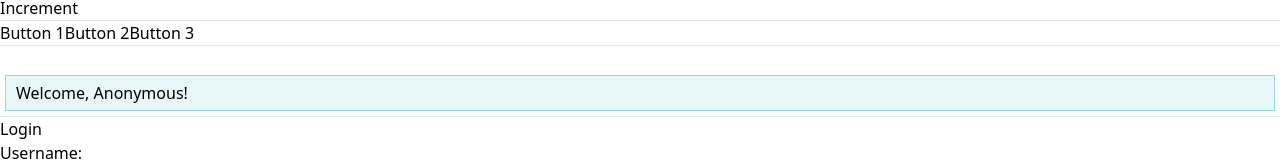
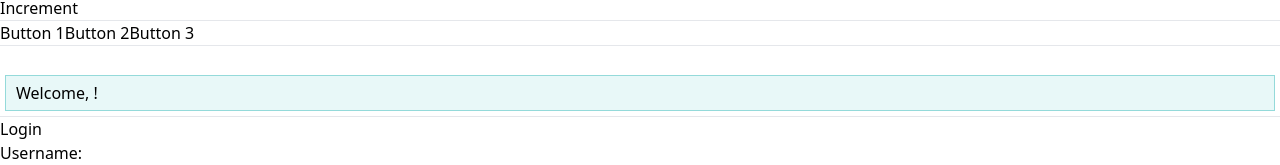
Before and after one commit to AndreaPossidente/develhope-react-exercises, a React (Create React App) app: page / in a window 1280 px wide. Shown: the part 596-761 px from the top of the page. Built offline with nearby package versions, Linux system fonts and the light colour scheme.

Commit message:
done exercise 43

```diff
--- a/src/Welcome.js
+++ b/src/Welcome.js
@@ -1,13 +1,22 @@
 import React, { Component } from "react";
 import Age from "./Age";
 
-export default class Welcome extends Component {
-  render() {
-    return (
-      <div className="welcome">
-        <p>Welcome, {this.props?.name || "Anonymous"}!</p>
-        {this.props?.age && <Age age={this.props.age} />}
-      </div>
-    );
-  }
+// export default class Welcome extends Component {
+//   render() {
+//     return (
+//       <div className="welcome">
+//         <p>Welcome, {this.props?.name || "Anonymous"}!</p>
+//         {this.props?.age && <Age age={this.props.age} />}
+//       </div>
+//     );
+//   }
+// }
+
+export default function Welcome({ name = "Anonymous", age }) {
+  return (
+    <div className="welcome">
+      <p>Welcome, {name}!</p>
+      {age && <Age age={age} />}
+    </div>
+  );
 }
```
